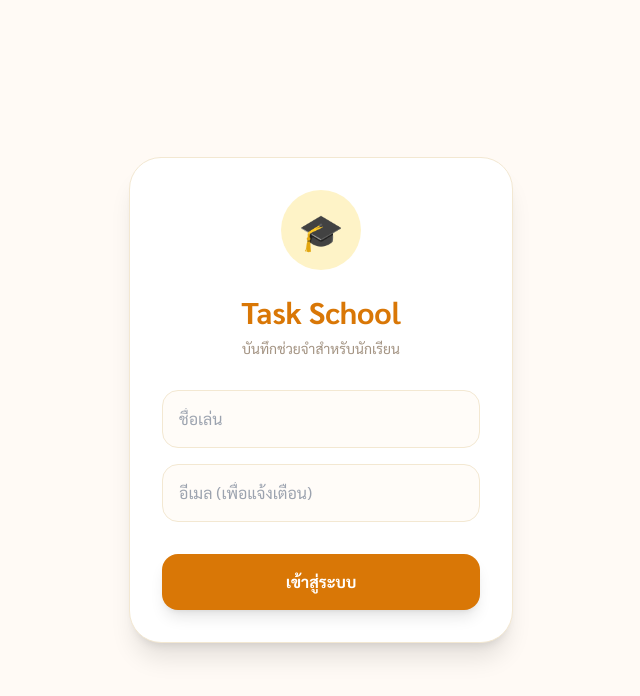
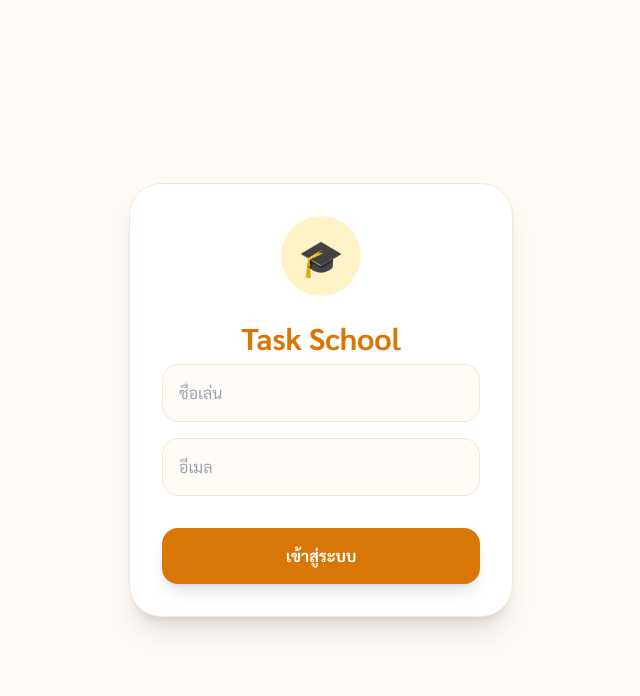
Before and after one commit to taskschool1821-arch/Task-school, a plain HTML site: page index.html in a window 1280 px wide. Shown: the whole page, without its empty margins (319-959 px from the left). Drawn offline with nearby package versions, Linux system fonts and the light colour scheme.

Commit message:
Update index.html

```diff
--- a/index.html
+++ b/index.html
@@ -74,9 +74,8 @@
                 <span class="text-4xl">🎓</span>
             </div>
             <h1 class="text-3xl font-bold text-center mb-2 text-[#d97706]">Task School</h1>
-            <p class="text-center text-[#a39382] mb-8 text-sm">บันทึกช่วยจำสำหรับนักเรียน</p>
             <input type="text" id="nickname" placeholder="ชื่อเล่น" class="w-full p-4 mb-4 border border-[#f3e8d2] rounded-2xl outline-none focus:ring-2 focus:ring-[#f59e0b] bg-[#fffcf8]">
-            <input type="email" id="email" placeholder="อีเมล (เพื่อแจ้งเตือน)" class="w-full p-4 mb-8 border border-[#f3e8d2] rounded-2xl outline-none focus:ring-2 focus:ring-[#f59e0b] bg-[#fffcf8]">
+            <input type="email" id="email" placeholder="อีเมล" class="w-full p-4 mb-8 border border-[#f3e8d2] rounded-2xl outline-none focus:ring-2 focus:ring-[#f59e0b] bg-[#fffcf8]">
             <button onclick="login()" class="w-full bg-[#d97706] text-white p-4 rounded-2xl font-bold shadow-lg hover:bg-[#b45309] transition-all">เข้าสู่ระบบ</button>
         </div>
     </div>
```
